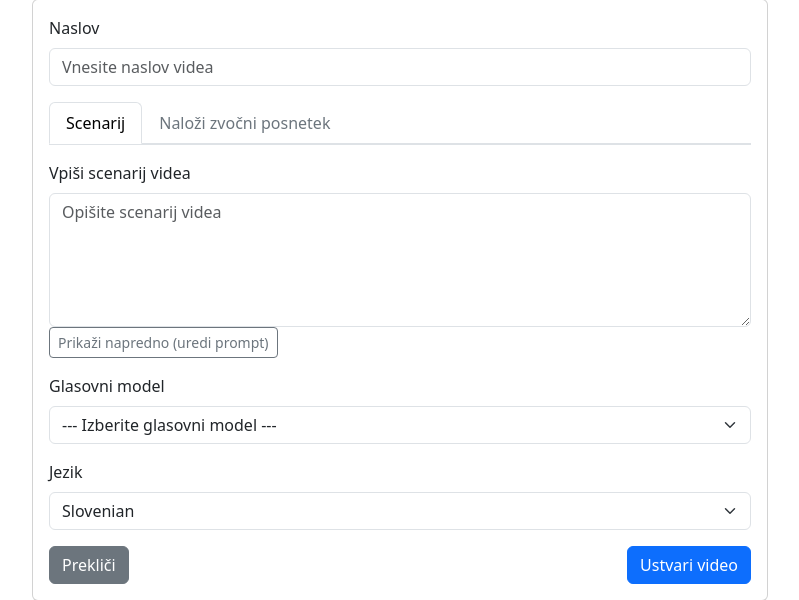
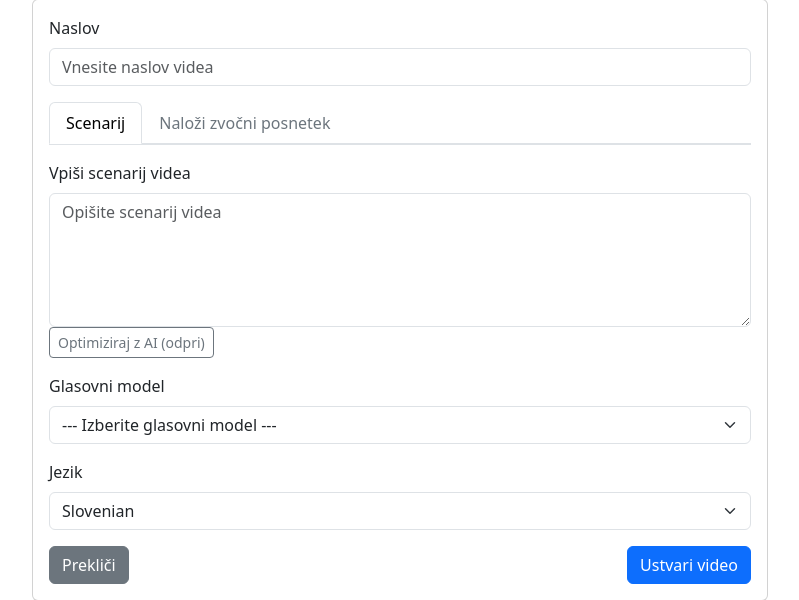
Before and after one commit to danesjenovdan/storyteller, a Django app: page /videos/create/ in a window 1280 px wide. Shown: the part 185-785 px from the top of the page, without its empty margins (240-1039 px from the left). Run offline with Django 5.2, Linux system fonts and the light colour scheme; the visitor is signed in with stand-in values (Sample User, id 1).

Commit message:
change advanced toggle button text

```diff
--- a/templates/agent/video_create.html
+++ b/templates/agent/video_create.html
@@ -84,7 +84,7 @@
                                         </div>
                                         <div class="mb-3">
                                             <button type="button" class="btn btn-sm btn-outline-secondary" id="togglePrompt">
-                                                <span id="togglePromptText">{% trans "Prikaži napredno (uredi prompt)" %}</span>
+                                                <span id="togglePromptText" data-toggle-text="{% trans 'Optimiziraj z AI (zapri)' %}">{% trans "Optimiziraj z AI (odpri)" %}</span>
                                             </button>
                                         </div>
 
@@ -194,10 +194,14 @@
 
             if (promptField.style.display === 'none') {
                 promptField.style.display = 'block';
-                toggleText.textContent = 'Skrij napredno (uredi prompt)';
+                const otherText = toggleText.getAttribute('data-toggle-text');
+                toggleText.setAttribute('data-toggle-text', toggleText.textContent);
+                toggleText.textContent = otherText;
             } else {
                 promptField.style.display = 'none';
-                toggleText.textContent = 'Prikaži napredno (uredi prompt)';
+                const otherText = toggleText.getAttribute('data-toggle-text');
+                toggleText.setAttribute('data-toggle-text', toggleText.textContent);
+                toggleText.textContent = otherText;
             }
         });
 
```
Also changed, not shown: locale/en/LC_MESSAGES/django.po, locale/sl/LC_MESSAGES/django.po.
